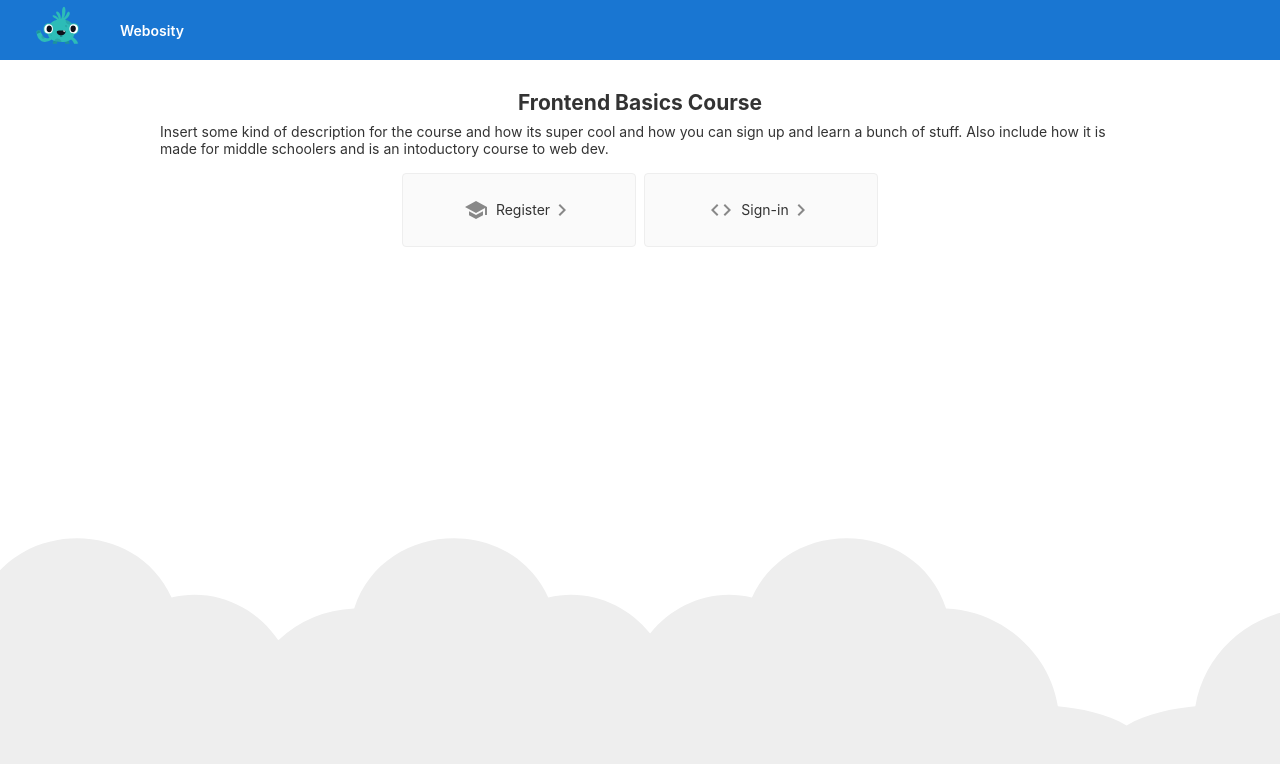
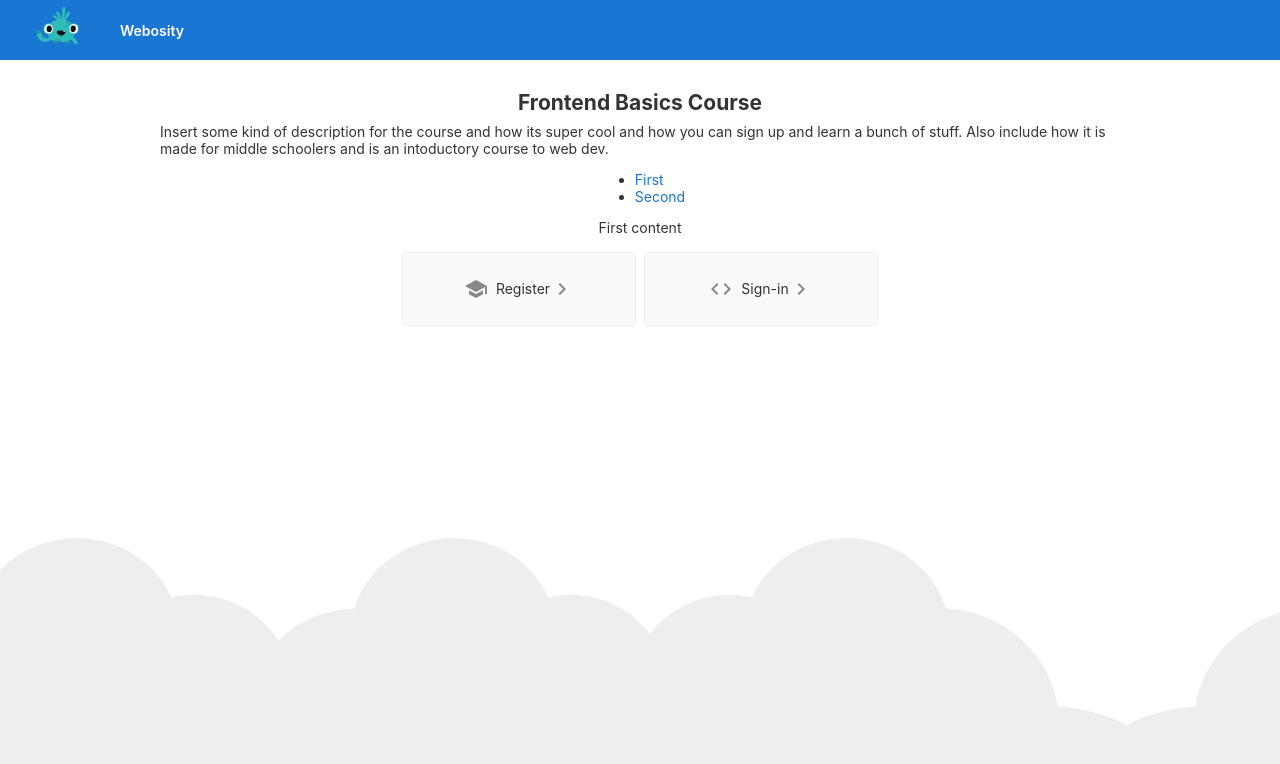
Before and after one commit to emkelsey32/SeniorProject, an Angular app: page / in a window 1280 px wide. Shown: the top 764 px of the page. Built offline with nearby package versions, Linux system fonts and the light colour scheme.

Commit message:
added ng-bootstrap

```diff
--- a/package.json
+++ b/package.json
@@ -15,9 +15,13 @@
     "@angular/compiler": "^14.0.0-next.0",
     "@angular/core": "^14.0.0-next.0",
     "@angular/forms": "^14.0.0-next.0",
+    "@angular/localize": "^14.0.0-next.0",
     "@angular/platform-browser": "^14.0.0-next.0",
     "@angular/platform-browser-dynamic": "^14.0.0-next.0",
     "@angular/router": "^14.0.0-next.0",
+    "@ng-bootstrap/ng-bootstrap": "^13.0.0",
+    "@popperjs/core": "^2.10.2",
+    "bootstrap": "^5.2.0",
     "bootstrap-icons": "^1.9.1",
     "rxjs": "~7.5.0",
     "tslib": "^2.3.0",
--- a/src/app/app.module.ts
+++ b/src/app/app.module.ts
@@ -11,6 +11,7 @@ import { HomePageComponent } from './home-page/home-page.component';
 import { ProfilePageComponent } from './profile-page/profile-page.component';
 import { ModulePageComponent } from './module-page/module-page.component';
 import { TermsAndConditionsComponent } from './terms-and-conditions/terms-and-conditions.component';
+import { NgbModule } from '@ng-bootstrap/ng-bootstrap';
 
 @NgModule({
   declarations: [
@@ -26,7 +27,8 @@ import { TermsAndConditionsComponent } from './terms-and-conditions/terms-and-co
   ],
   imports: [
     BrowserModule,
-    AppRoutingModule
+    AppRoutingModule,
+    NgbModule
   ],
   providers: [],
   bootstrap: [AppComponent]
--- a/src/app/home-page/home-page.component.html
+++ b/src/app/home-page/home-page.component.html
@@ -6,7 +6,17 @@
       and learn a bunch of stuff. Also include how it is made for middle schoolers and is an
       intoductory course to web dev.
     </p>
-
+    <ul ngbNav #nav="ngbNav" class="nav-tabs">
+      <li ngbNavItem>
+        <a ngbNavLink>First</a>
+        <ng-template ngbNavContent>First content</ng-template>
+      </li>
+      <li ngbNavItem>
+        <a ngbNavLink>Second</a>
+        <ng-template ngbNavContent>Second content</ng-template>
+      </li>
+    </ul>
+    <div [ngbNavOutlet]="nav"></div>
     <div class="card-container">
       <a class="card" target="_self" rel="noopener" href="registration-page">
         <svg class="material-icons" xmlns="http://www.w3.org/2000/svg" width="24" height="24" viewBox="0 0 24 24"><path d="M5 13.18v4L12 21l7-3.82v-4L12 17l-7-3.82zM12 3L1 9l11 6 9-4.91V17h2V9L12 3z"/></svg>
--- a/src/polyfills.ts
+++ b/src/polyfills.ts
@@ -1,3 +1,7 @@
+/***************************************************************************************************
+ * Load `$localize` onto the global scope - used if i18n tags appear in Angular templates.
+ */
+import '@angular/localize/init';
 /**
  * This file includes polyfills needed by Angular and is loaded before the app.
  * You can add your own extra polyfills to this file.
--- a/src/styles.scss
+++ b/src/styles.scss
@@ -1 +1,4 @@
 /* You can add global styles to this file, and also import other style files */
+
+/* Importing Bootstrap SCSS file. */
+@import '~bootstrap/scss/bootstrap';
```
Also changed, not shown: 1 other file (tests, documents, lock files or other folders).
